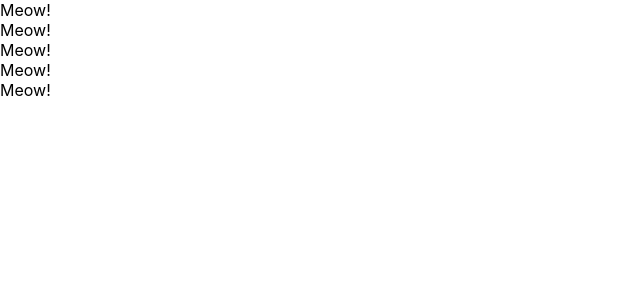
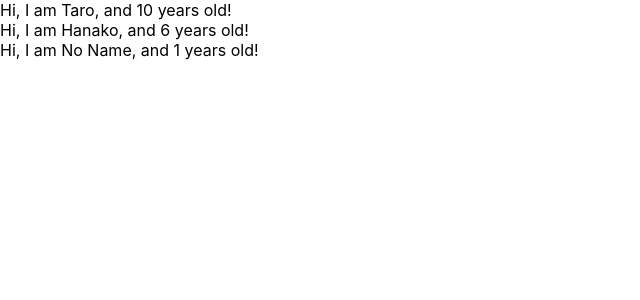
Before and after one commit to takumaru00/udemy-react-redux-crud-application, a React (Create React App) app: page / in a window 1280 px wide. Shown: the top 300 px of the page, without its empty margins (0-640 px from the left). Built offline with nearby package versions, Linux system fonts and the light colour scheme.

Commit message:
learn props of component

```diff
--- a/src/App.js
+++ b/src/App.js
@@ -1,28 +1,27 @@
 import React, { Component } from 'react';
 
-// class App extends Component {
-//   render() {
-//     return (
-//       <div>
-//         <label htmlFor="bar">bar</label>
-//         <input type="text" onClick={() => {console.log("I am clicked")}} />;
-//       </div>
-//     )
-//   }
-// }
 const App = () => {
+  const profiles = [
+    {name: "Taro", age: 10},
+    {name: "Hanako", age: 6},
+    {name: "No Name"}
+  ]
   return (
       <div>
-        <Cat />
-        <Cat />
-        <Cat />
-        <Cat />
-        <Cat />
+        {
+          profiles.map((profile, index) => {
+            return <User name={profile.name} age={profile.age} key={index} />
+          })
+        }
       </div>
   )
 }
 
-const Cat = () => {
-  return <div>Meow!</div>
+const User = (props) => {
+  return <div>Hi, I am {props.name}, and {props.age} years old!</div>
 }
+User.defaultProps = {
+  age: 1
+}
+
 export default App;
```
